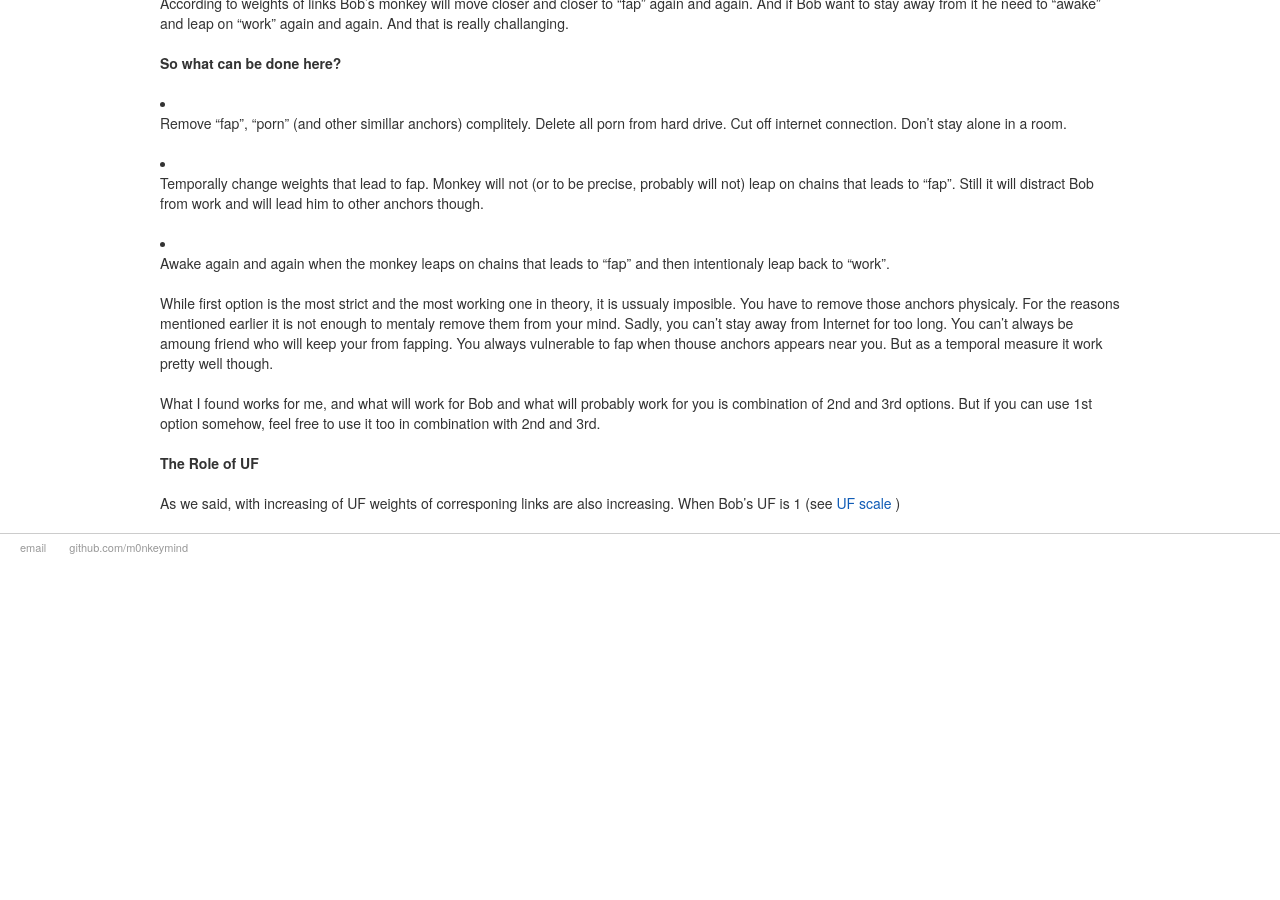
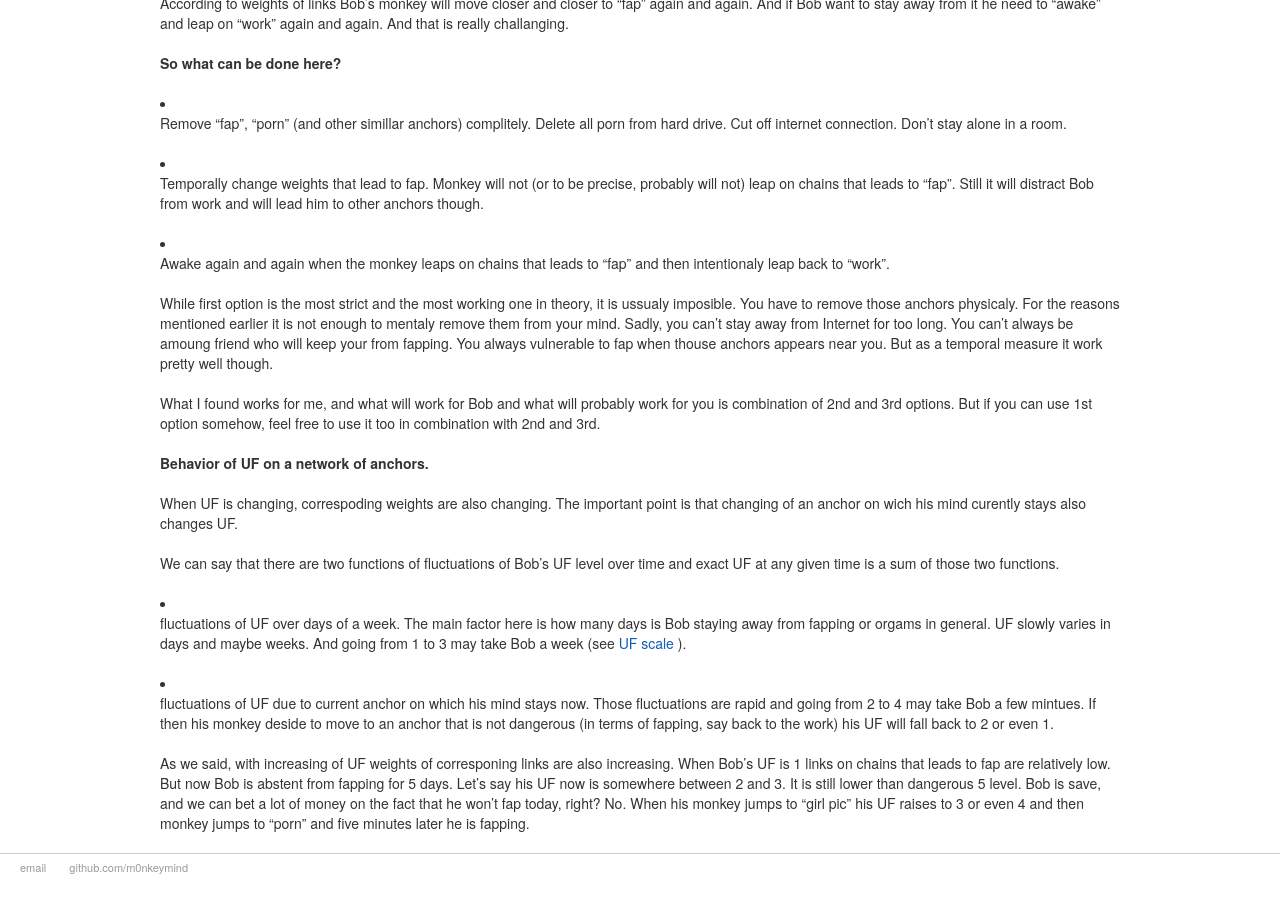
Before and after one commit to m0nkeymind/m0nkeymind.github.io, a Jekyll site: the page built from _articles/meet-bob.md, in a window 1280 px wide and 900 px high, scrolled down 1945 px. Built offline with Jekyll 4.4.1, drawn with Linux system fonts in a browser that asks for light colours; before the commit the page ends 2525 px from its top, so only the background shows below that.

Commit message:
UF behaviour

```diff
--- a/_articles/meet-bob.md
+++ b/_articles/meet-bob.md
@@ -135,7 +135,29 @@ What I found works for me, and what will work for Bob and what will probably
 work for you is combination of 2nd and 3rd options. But if you can use 1st
 option somehow, feel free to use it too in combination with 2nd and 3rd.
 
-##### The Role of UF
+##### Behavior of UF on a network of anchors.
+
+When UF is changing, correspoding weights are also changing.
+The important point is that changing of an anchor on wich his mind curently
+stays also changes UF.
+
+We can say that there are two functions of fluctuations of Bob's UF level over
+time and exact UF at any given time is a sum of those two functions.
+
+* fluctuations of UF over days of a week. The main factor here is how many days is
+  Bob staying away from fapping or orgams in general. UF slowly varies in days
+  and maybe weeks. And going from 1 to 3 may take Bob a week
+  (see [UF scale](http://m0nkeymind.github.io/UF-scale/) ).
+
+* fluctuations of UF due to current anchor on which his mind stays now. Those
+  fluctuations are rapid and going from 2 to 4 may take Bob a few mintues. If
+  then his monkey deside to move to an anchor that is not dangerous (in terms of
+  fapping, say back to the work) his UF will fall back to 2 or even 1.
 
 As we said, with increasing of UF weights of corresponing links are also
-increasing. When Bob's UF is 1 (see [UF scale](http://m0nkeymind.github.io/UF-scale/) )
+increasing. When Bob's UF is 1 links on chains that leads to fap are relatively low.
+But now Bob is abstent from fapping for 5 days. Let's say his UF now is somewhere between 2
+and 3. It is still lower than dangerous 5 level. Bob is save, and we can bet a
+lot of money on the fact that he won't fap today, right? No. When his monkey
+jumps to "girl pic" his UF raises to 3 or even 4 and then monkey jumps to "porn"
+and five minutes later he is fapping.
```
Also changed, not shown: _articles/UF-scale.md (+8 -6 lines).
